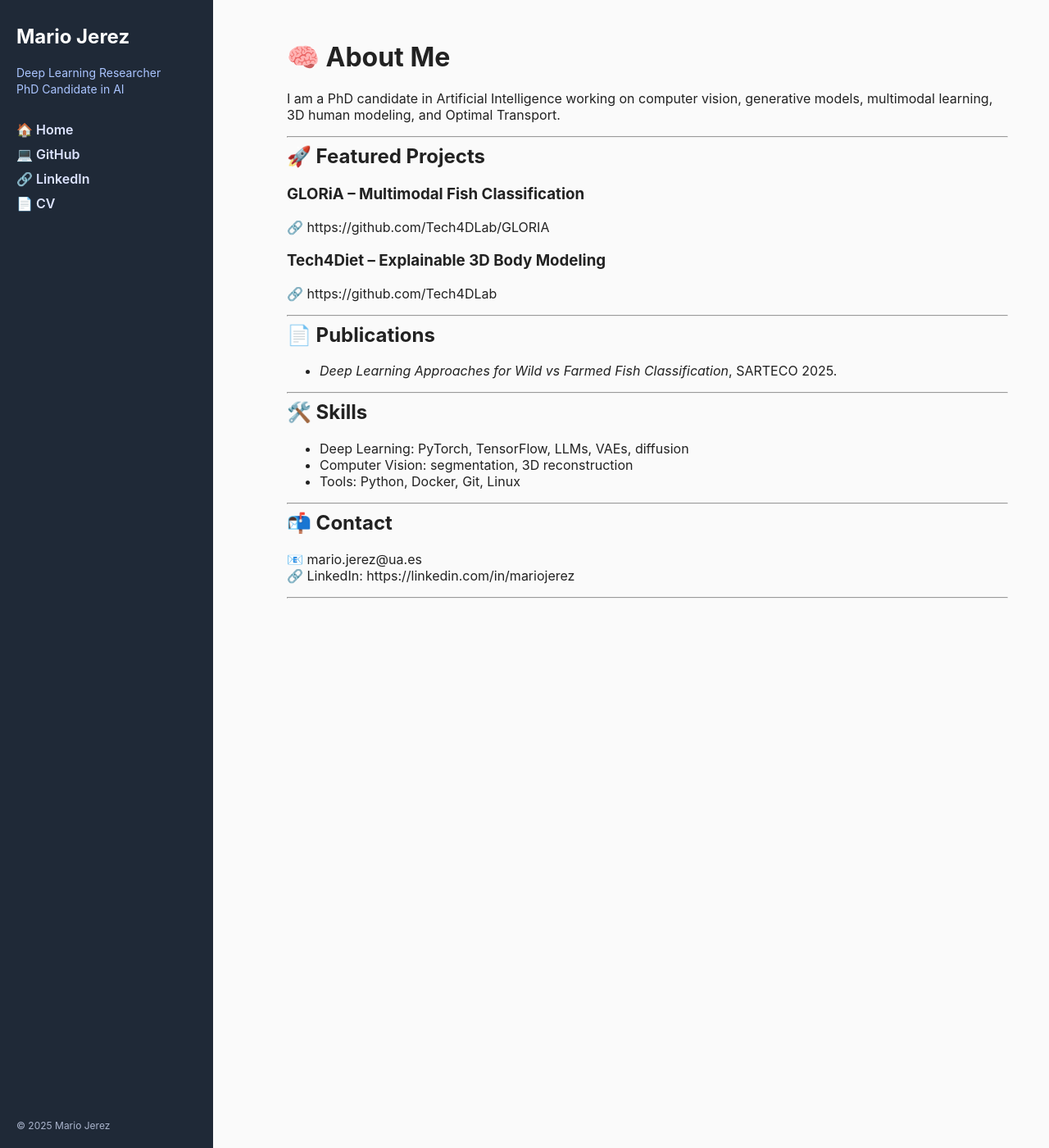
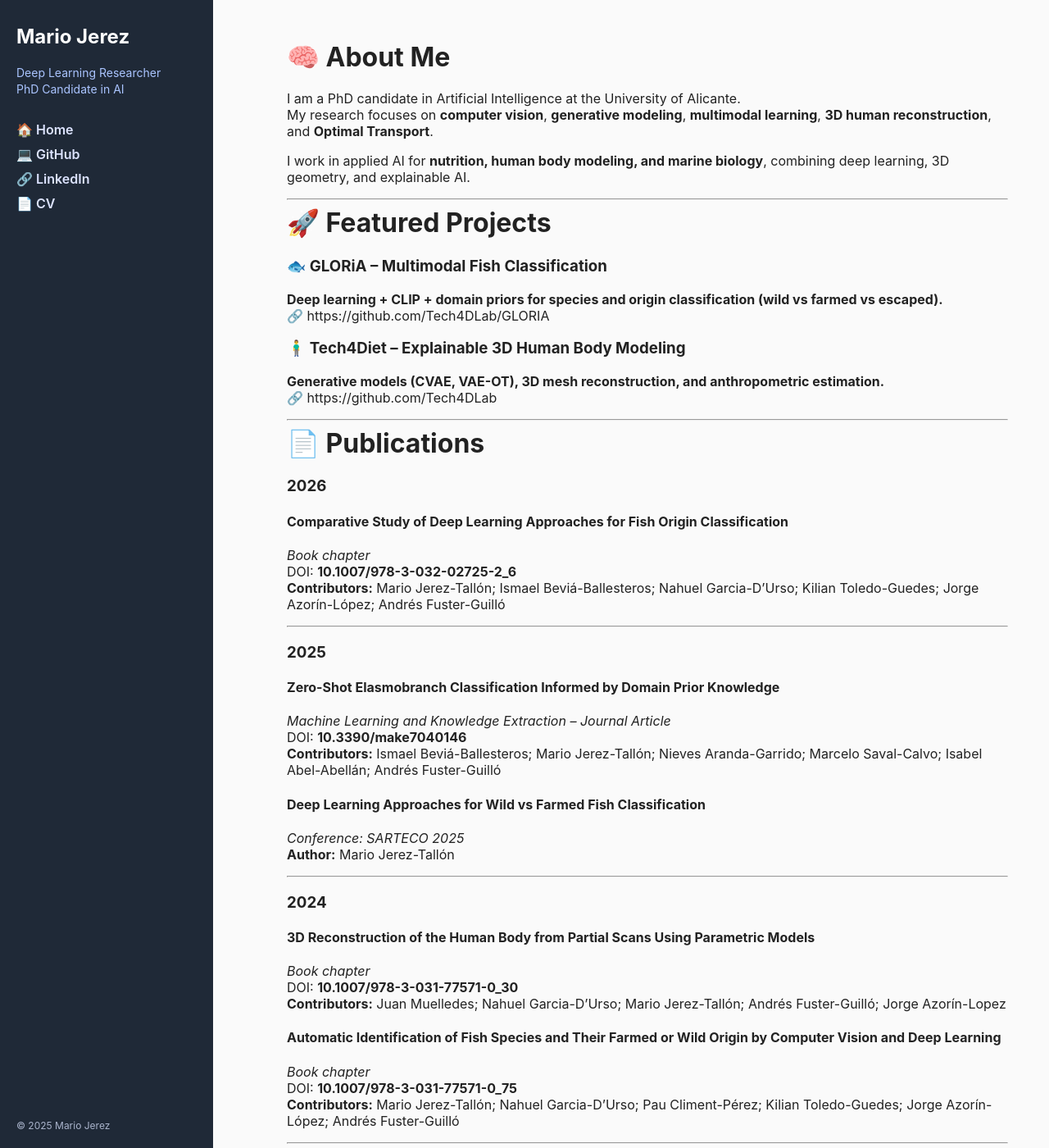
Before and after one commit to Mariojt72/Mariojt72.github.io, a Jekyll site: the page built from index.md, in a window 1280 px wide and 1400 px high. Shown: the whole window at 82% size. Built offline with Jekyll 4.4.1, drawn with Linux system fonts in a browser that asks for light colours; some of the changed text lies outside the part shown.

Commit message:
Update index.md

```diff
--- a/index.md
+++ b/index.md
@@ -5,36 +5,83 @@ title: "Portfolio – Mario Jerez"
 
 # 🧠 About Me
 
-I am a PhD candidate in Artificial Intelligence working on computer vision, generative models, multimodal learning, 3D human modeling, and Optimal Transport.
+I am a PhD candidate in Artificial Intelligence at the University of Alicante.
+My research focuses on **computer vision**, **generative modeling**, **multimodal learning**, **3D human reconstruction**, and **Optimal Transport**.
 
+I work in applied AI for **nutrition, human body modeling, and marine biology**, combining deep learning, 3D geometry, and explainable AI.
 
 ---
 
-## 🚀 Featured Projects
+# 🚀 Featured Projects
 
-### GLORiA – Multimodal Fish Classification
+### 🐟 GLORiA – Multimodal Fish Classification
+**Deep learning + CLIP + domain priors for species and origin classification (wild vs farmed vs escaped).**
 🔗 https://github.com/Tech4DLab/GLORIA
 
-### Tech4Diet – Explainable 3D Body Modeling
+### 🧍‍♂️ Tech4Diet – Explainable 3D Human Body Modeling
+**Generative models (CVAE, VAE-OT), 3D mesh reconstruction, and anthropometric estimation.**
 🔗 https://github.com/Tech4DLab
 
 ---
 
-## 📄 Publications
-- *Deep Learning Approaches for Wild vs Farmed Fish Classification*, SARTECO 2025.
+# 📄 Publications
+
+### **2026**
+#### **Comparative Study of Deep Learning Approaches for Fish Origin Classification**
+*Book chapter*
+DOI: **10.1007/978-3-032-02725-2_6**
+**Contributors:** Mario Jerez-Tallón; Ismael Beviá-Ballesteros; Nahuel Garcia-D’Urso; Kilian Toledo-Guedes; Jorge Azorín-López; Andrés Fuster-Guilló
 
 ---
 
-## 🛠️ Skills
-- Deep Learning: PyTorch, TensorFlow, LLMs, VAEs, diffusion
-- Computer Vision: segmentation, 3D reconstruction
-- Tools: Python, Docker, Git, Linux
+### **2025**
+#### **Zero-Shot Elasmobranch Classification Informed by Domain Prior Knowledge**
+*Machine Learning and Knowledge Extraction – Journal Article*
+DOI: **10.3390/make7040146**
+**Contributors:** Ismael Beviá-Ballesteros; Mario Jerez-Tallón; Nieves Aranda-Garrido; Marcelo Saval-Calvo; Isabel Abel-Abellán; Andrés Fuster-Guilló
+
+#### **Deep Learning Approaches for Wild vs Farmed Fish Classification**
+*Conference: SARTECO 2025*
+**Author:** Mario Jerez-Tallón
 
 ---
 
-## 📬 Contact
-📧 mario.jerez@ua.es
-🔗 LinkedIn: https://linkedin.com/in/mariojerez
+### **2024**
+#### **3D Reconstruction of the Human Body from Partial Scans Using Parametric Models**
+*Book chapter*
+DOI: **10.1007/978-3-031-77571-0_30**
+**Contributors:** Juan Muelledes; Nahuel Garcia-D’Urso; Mario Jerez-Tallón; Andrés Fuster-Guilló; Jorge Azorín-Lopez
 
+#### **Automatic Identification of Fish Species and Their Farmed or Wild Origin by Computer Vision and Deep Learning**
+*Book chapter*
+DOI: **10.1007/978-3-031-77571-0_75**
+**Contributors:** Mario Jerez-Tallón; Nahuel Garcia-D’Urso; Pau Climent-Pérez; Kilian Toledo-Guedes; Jorge Azorín-López; Andrés Fuster-Guilló
 
 ---
+
+# 🛠️ Skills
+
+### **Artificial Intelligence**
+- Deep Learning (PyTorch, TensorFlow, JAX)
+- Generative Models (VAEs, CVAEs, Diffusion, OT-based models)
+- Representation Learning & Multimodal Models (CLIP, Vision-Language)
+
+### **Computer Vision**
+- Image classification, segmentation, explainability
+- 3D mesh processing, reconstruction, body modeling (SMPL/STAR)
+- Optimal Transport for geometric and generative tasks
+
+### **Engineering & Tools**
+- Python, Docker, Git, Linux
+- CUDA, HPC, distributed learning (NVFlare)
+- ROS, 3D data processing (Trimesh, PyTorch Geometric)
+
+---
+
+# 📬 Contact
+
+📧 **mario.jerez@ua.es**
+🔗 **LinkedIn:** https://linkedin.com/in/mariojerez
+🔗 **GitHub:** https://github.com/Tech4DLab
+
+---
```
